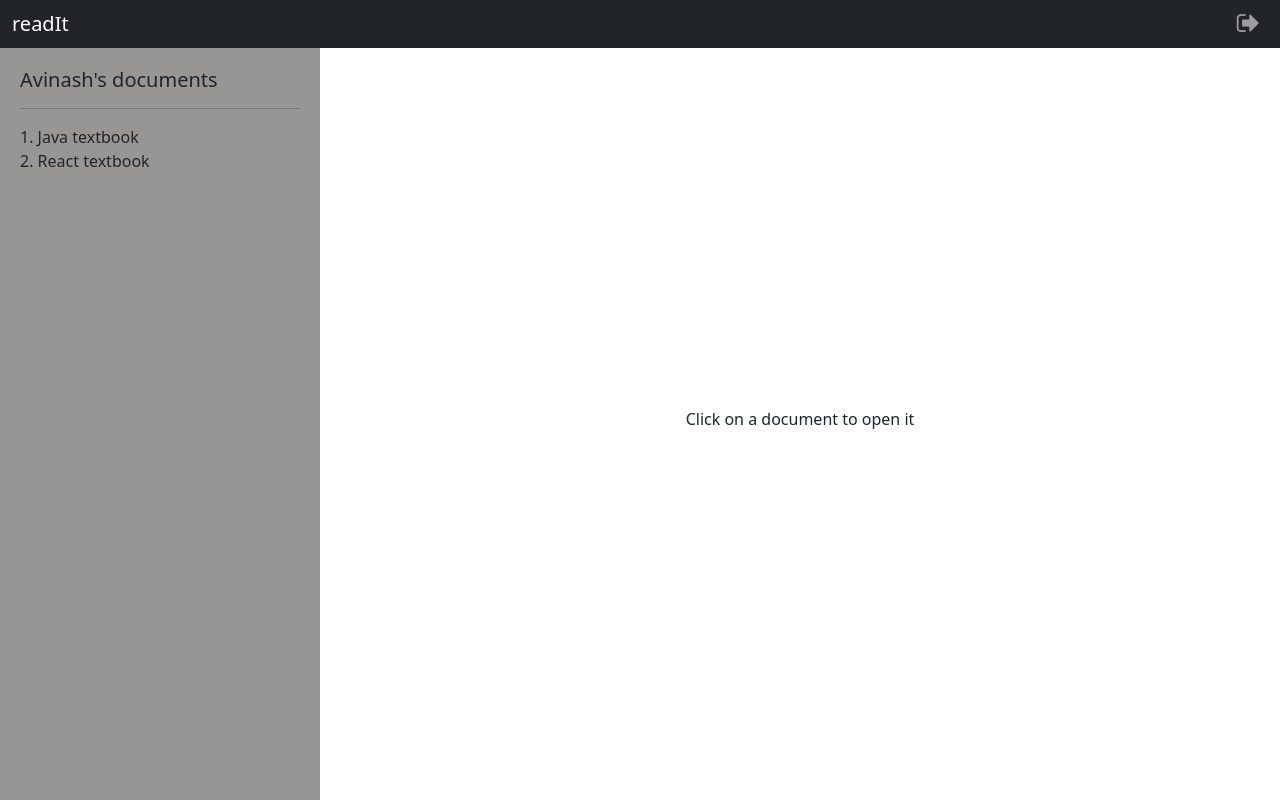
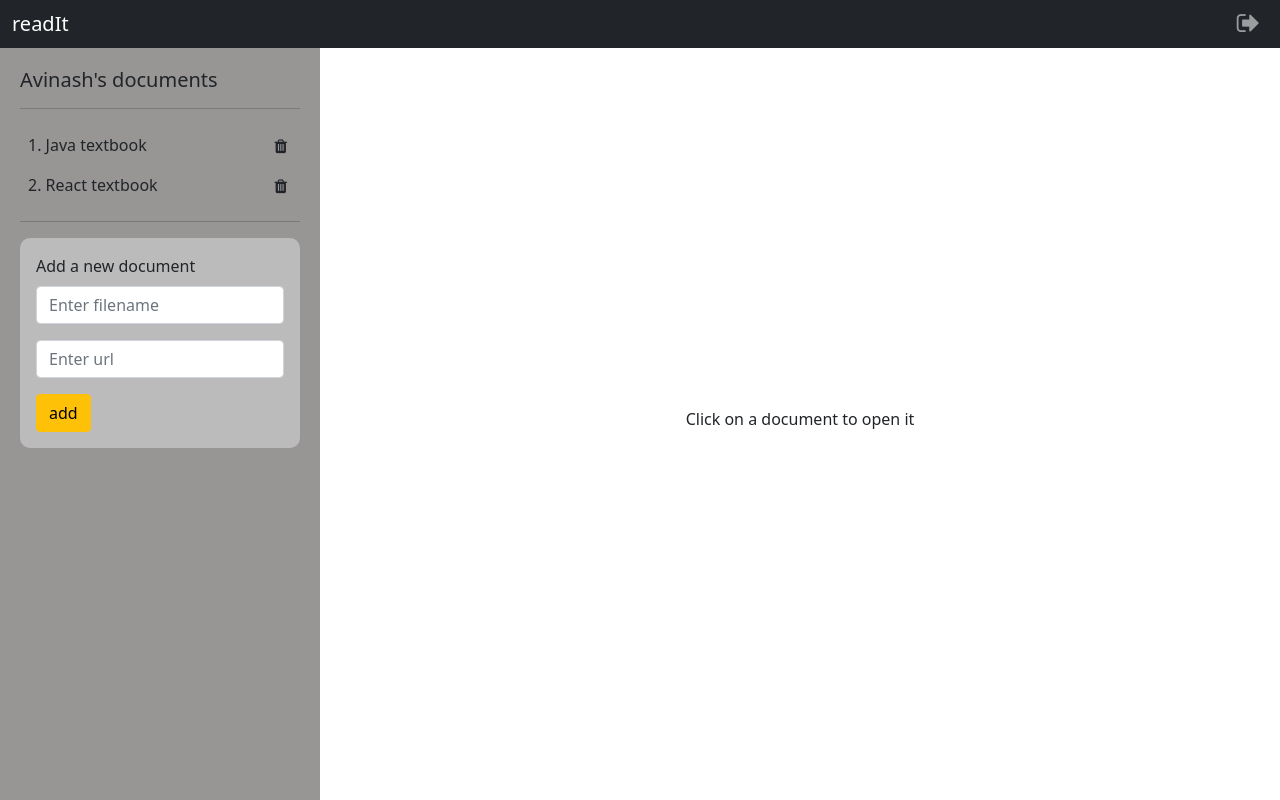
Before and after one commit to avinash6982/readIt, a React (Create React App) app: page / in a window 1280 px wide. Built offline with nearby package versions, Linux system fonts and the light colour scheme.

Commit message:
Added add component functionality

```diff
--- a/src/App.css
+++ b/src/App.css
@@ -1,8 +1,32 @@
 .documentName {
-    transition: transform .2s;
+    transition: transform 0.2s;
 }
 
 .documentName:hover {
-    transform: scale(1.1);
+    transform: scale(1.05);
     cursor: pointer;
 }
+
+.deleteIcon {
+    transition: transform 0.2s;
+}
+
+.deleteIcon:hover {
+    transform: scale(1.05);
+    cursor: pointer;
+}
+::-webkit-scrollbar {
+    width: 10px;
+}
+::-webkit-scrollbar-track {
+    background: #acacac;
+    border-radius: 5px;
+}
+
+::-webkit-scrollbar-thumb {
+    background: #888;
+}
+
+::-webkit-scrollbar-thumb:hover {
+    background: #555;
+}
--- a/src/App.js
+++ b/src/App.js
@@ -2,7 +2,7 @@ import { useState } from "react";
 
 import Navbar from "./container/Navbar";
 import AppLayoutWrapper from "./common/wrapper/AppLayoutWrapper";
-import Bookmarks from "./container/Bookmarks";
+import Sidebar from "./container/Sidebar";
 import Reader from "./container/Reader";
 import Signin from "./container/Signin";
 
@@ -14,19 +14,24 @@ function App() {
     auth: true,
     currentUser: "Avinash",
     currentDocument: null,
-    documents: [
+  })
+
+  const [documents, setDocuments] = useState([
     {
-        id: 1,
       name: "Java textbook",
       url: "https://gfgc.kar.nic.in/sirmv-science/GenericDocHandler/138-a2973dc6-c024-4d81-be6d-5c3344f232ce.pdf"
     },
     {
-        id: 2,
       name: "React textbook",
       url: "https://www.newline.co/fullstack-react/assets/media/sGEMe/MNzue/30-days-of-react-ebook-fullstackio.pdf"
     }
-    ]
-  })
+  ])
+
+  const removeDocument = index =>
+    setDocuments(array => array.splice(index))
+
+  const addDocument = document =>
+    setDocuments(array => array.concat(document))
 
   const openReader = document =>
     setState(previousState => ({
@@ -49,10 +54,12 @@ function App() {
         state.auth ?
           <AppLayoutWrapper
             sidebarComponent={
-              <Bookmarks
+              <Sidebar
                 username={state.currentUser}
                 openReader={openReader}
-                documents={state.documents}
+                documents={documents}
+                addDocument={addDocument}
+                removeDocument={removeDocument}
               />
             }
             mainComponent={
--- a/src/components/bookmarks/index.js
+++ /dev/null
@@ -1,21 +0,0 @@
-import ZeroPaddingWrapper from "../../common/wrapper/ZeroPaddingWrapper";
-
-function BookmarksComponent(props) {
-
-    return (<>
-        <h5>{props.username}'s documents</h5>
-        <hr />
-        {
-            Object.values(props.documents)
-                .map(item =>
-                    <ZeroPaddingWrapper key={item.id} styles={{}}>
-                        <div className="documentName" onClick={() => props.openReader(item)}>
-                            {item.id}. {item.name}
-                        </div>
-                    </ZeroPaddingWrapper>
-                )
-        }
-    </>);
-}
-
-export default BookmarksComponent
--- /dev/null
+++ b/src/components/sidebar/AddNewDocument.js
@@ -0,0 +1,38 @@
+import { useState } from "react";
+import { Form, Button } from "react-bootstrap";
+
+function AddDocument(props) {
+
+    const [state, setState] = useState({
+        name: null,
+        url: null
+    })
+
+    const onValueChange = (label, value) =>
+        setState(previousState => ({
+            ...previousState,
+            [label]: value
+        }))
+
+    return (
+        <Form
+            style={{
+                padding: "1em",
+                backgroundColor: "#BCBBBB",
+                borderRadius: "10px"
+            }}>
+            <Form.Label>Add a new document</Form.Label>
+            <Form.Group className="mb-3" controlId="formBasicEmail">
+                <Form.Control onChange={e => onValueChange("name", e.target.value)} type="text" placeholder="Enter filename" />
+            </Form.Group>
+            <Form.Group className="mb-3" controlId="formBasicEmail">
+                <Form.Control onChange={e => onValueChange("url", e.target.value)} type="text" placeholder="Enter url" />
+            </Form.Group>
+            <Button variant="warning" onClick={() => props.addDocument(state)} >
+                add
+            </Button>
+        </Form>
+    )
+}
+
+export default AddDocument
--- /dev/null
+++ b/src/components/sidebar/index.js
@@ -0,0 +1,42 @@
+import ZeroPaddingWrapper from "../../common/wrapper/ZeroPaddingWrapper";
+import AddDocument from "./AddNewDocument";
+
+function SidebarComponent(props) {
+
+    return (<>
+        <ZeroPaddingWrapper>
+            <ZeroPaddingWrapper
+                styles={{
+                    height: "100%",
+                    maxHeight: "55vh",
+                    overflow: "scroll",
+                    overflowX: "hidden",
+                    overflowY: "auto"
+                }}>
+                <h5>{props.username}'s documents</h5>
+                <hr />
+                {
+                    Object.values(props.documents)
+                        .map((item, index) =>
+                            <ZeroPaddingWrapper key={index} styles={{ padding: ".5em" }}>
+                                <div className="documentName">
+                                    <label onClick={() => props.openReader(item)}>{index + 1}. {item.name} </label>
+                                    <i
+                                        onClick={() => props.removeDocument(index)}
+                                        style={{ float: "right", padding: "5px" }}
+                                        className="fa fa-trash"
+                                        title="signout"
+                                        aria-hidden="true"
+                                    ></i>
+                                </div>
+                            </ZeroPaddingWrapper>
+                        )
+                }
+            </ZeroPaddingWrapper>
+            <hr />
+            <AddDocument addDocument={props.addDocument} />
+        </ZeroPaddingWrapper>
+    </>);
+}
+
+export default SidebarComponent
--- a/src/container/Bookmarks.js
+++ /dev/null
@@ -1,19 +0,0 @@
-import { Component } from "react";
-
-import BookmarksComponent from "../components/bookmarks";
-
-class Bookmarks extends Component {
-
-    render() {
-
-        return (
-            <BookmarksComponent
-                openReader={this.props.openReader.bind(this)}
-                username={this.props.username}
-                documents={this.props.documents}
-            />
-        );
-    }
-}
-
-export default Bookmarks
--- /dev/null
+++ b/src/container/Sidebar.js
@@ -0,0 +1,21 @@
+import { Component } from "react";
+
+import SidebarComponent from "../components/sidebar";
+
+class Sidebar extends Component {
+
+    render() {
+
+        return (
+            <SidebarComponent
+                openReader={this.props.openReader.bind(this)}
+                addDocument={this.props.addDocument.bind(this)}
+                removeDocument={this.props.removeDocument.bind(this)}
+                username={this.props.username}
+                documents={this.props.documents}
+            />
+        );
+    }
+}
+
+export default Sidebar
```
Lines whose indentation alone changed are shown as unchanged.
